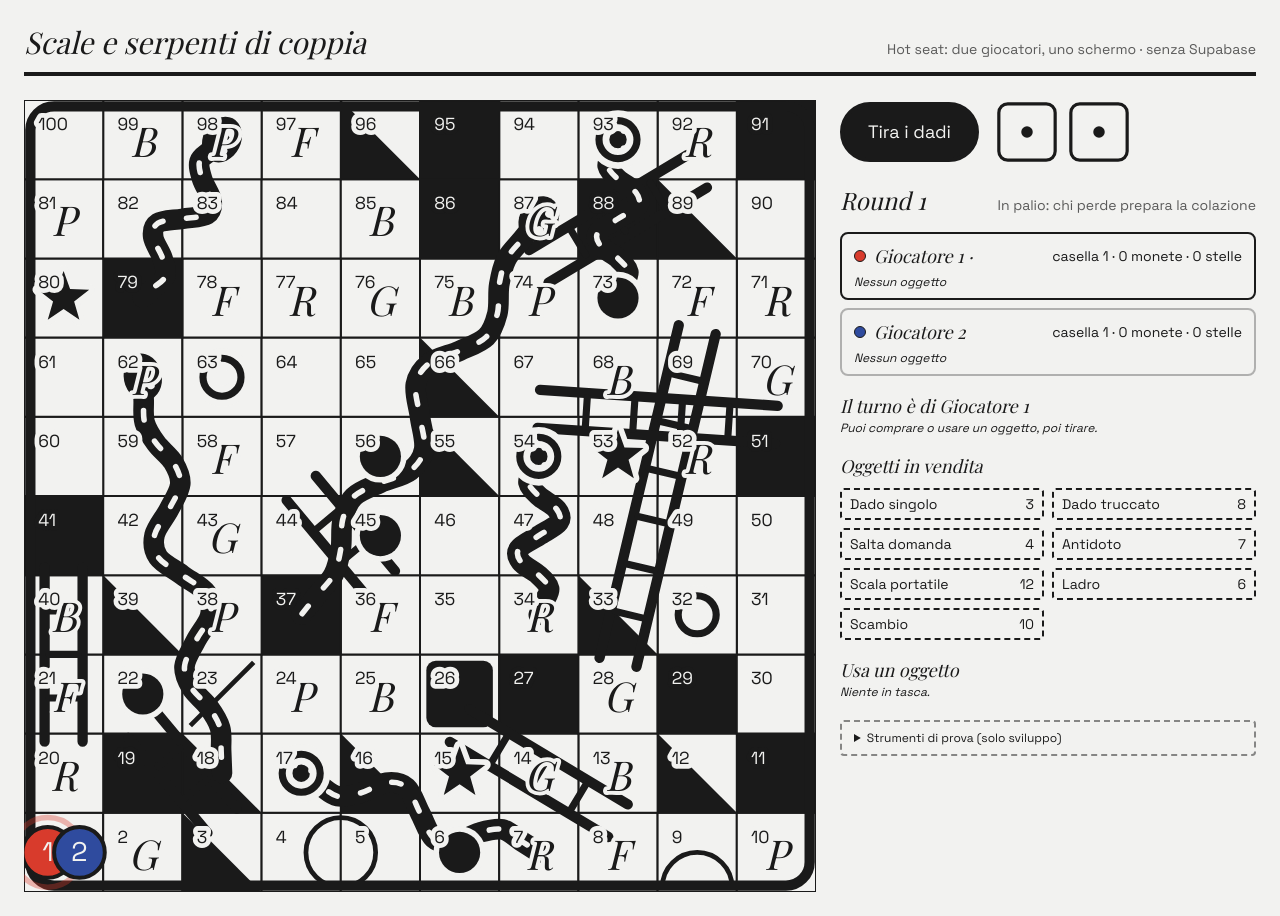
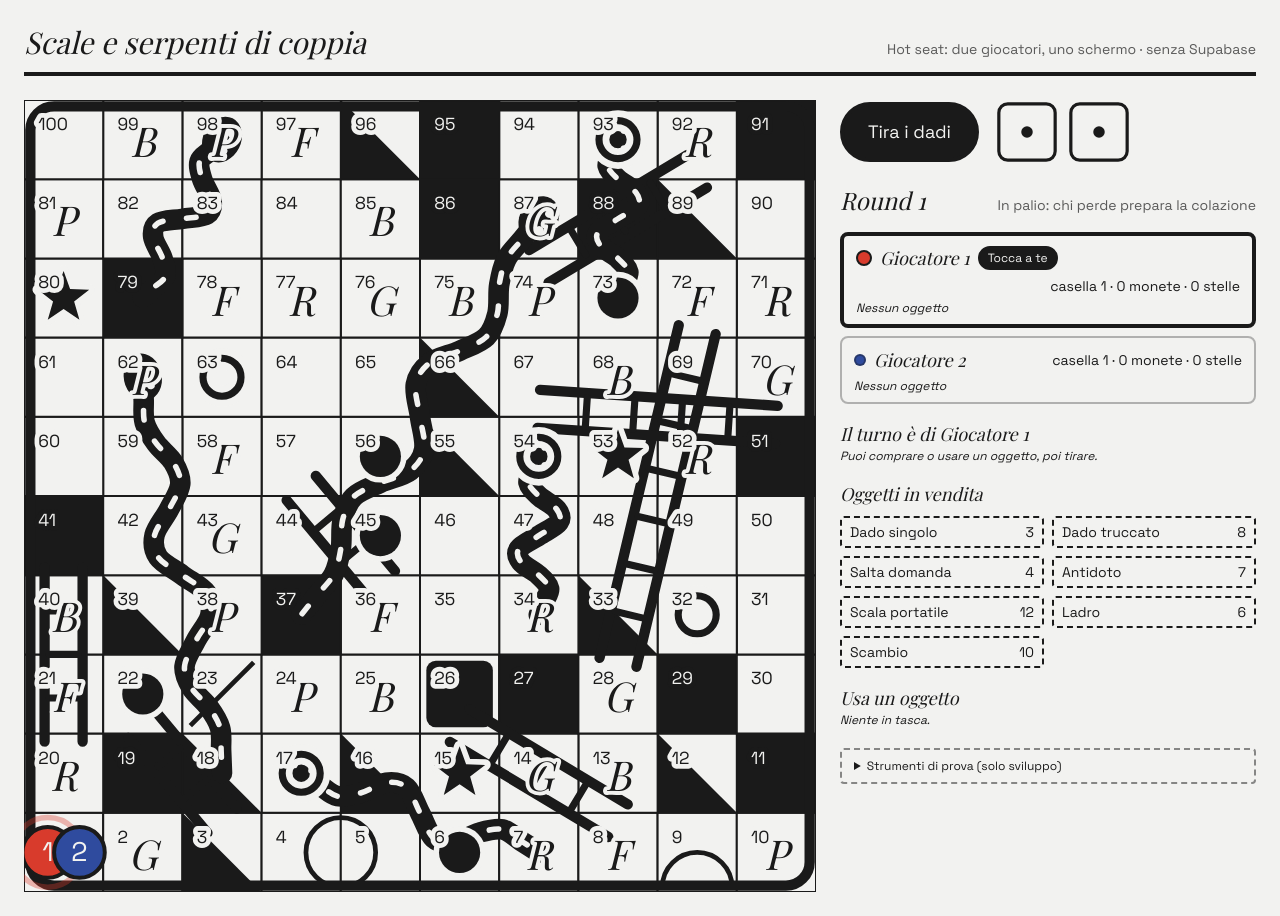
Before and after one commit to HellNF/UsBoardgame, a Next.js app: page /dev/hotseat in a window 1280 px wide. Built offline with nearby package versions, Linux system fonts and the light colour scheme; a web font is replaced by a local one.

Commit message:
Label the player on turn instead of a stray dot
Task A3. The turn was marked with a "·" after the name, which read like a typo.
The row on turn now has a solid border, a filled dot in the player colour and a
"Tocca a te" badge, so it is clear at a glance in black and white.

```diff
--- a/src/features/game/side-panel.tsx
+++ b/src/features/game/side-panel.tsx
@@ -38,19 +38,23 @@ function PlayerRow({
   const isTurn = state.turn === seat;
   return (
     <div
-      className={`rounded-lg border-2 px-3 py-2 ${isTurn ? "border-ink" : "border-ink/30"}`}
+      className={`rounded-lg px-3 py-2 ${isTurn ? "border-4 border-ink" : "border-2 border-ink/30"}`}
       aria-current={isTurn ? "true" : undefined}
     >
-      <div className="flex items-center gap-2">
+      <div className="flex flex-wrap items-center gap-x-2 gap-y-1">
         <span
-          className="h-3 w-3 rounded-full border border-ink"
+          className={`shrink-0 rounded-full border-2 ${isTurn ? "h-4 w-4 border-ink" : "h-3 w-3 border-ink/40"}`}
           style={{ background: `var(--color-player-${color})` }}
         />
-        <span className="font-display text-lg italic">
-          {name}
-          {isTurn && <span aria-hidden="true"> ·</span>}
-        </span>
-        <span className="ml-auto font-sans text-sm">
+        <span className="shrink-0 font-display text-lg whitespace-nowrap italic">{name}</span>
+        {/* Chi ha il turno si riconosce a colpo d'occhio: bordo pieno, pallino pieno
+            e questa etichetta (bianco e nero, più il colore del giocatore). */}
+        {isTurn && (
+          <span className="shrink-0 rounded-full border-2 border-ink bg-ink px-2 py-0.5 font-sans text-xs whitespace-nowrap text-paper">
+            Tocca a te
+          </span>
+        )}
+        <span className="ml-auto font-sans text-sm whitespace-nowrap">
           casella {player.position} · {player.coins} monete · {player.stars} stelle
         </span>
       </div>
```
